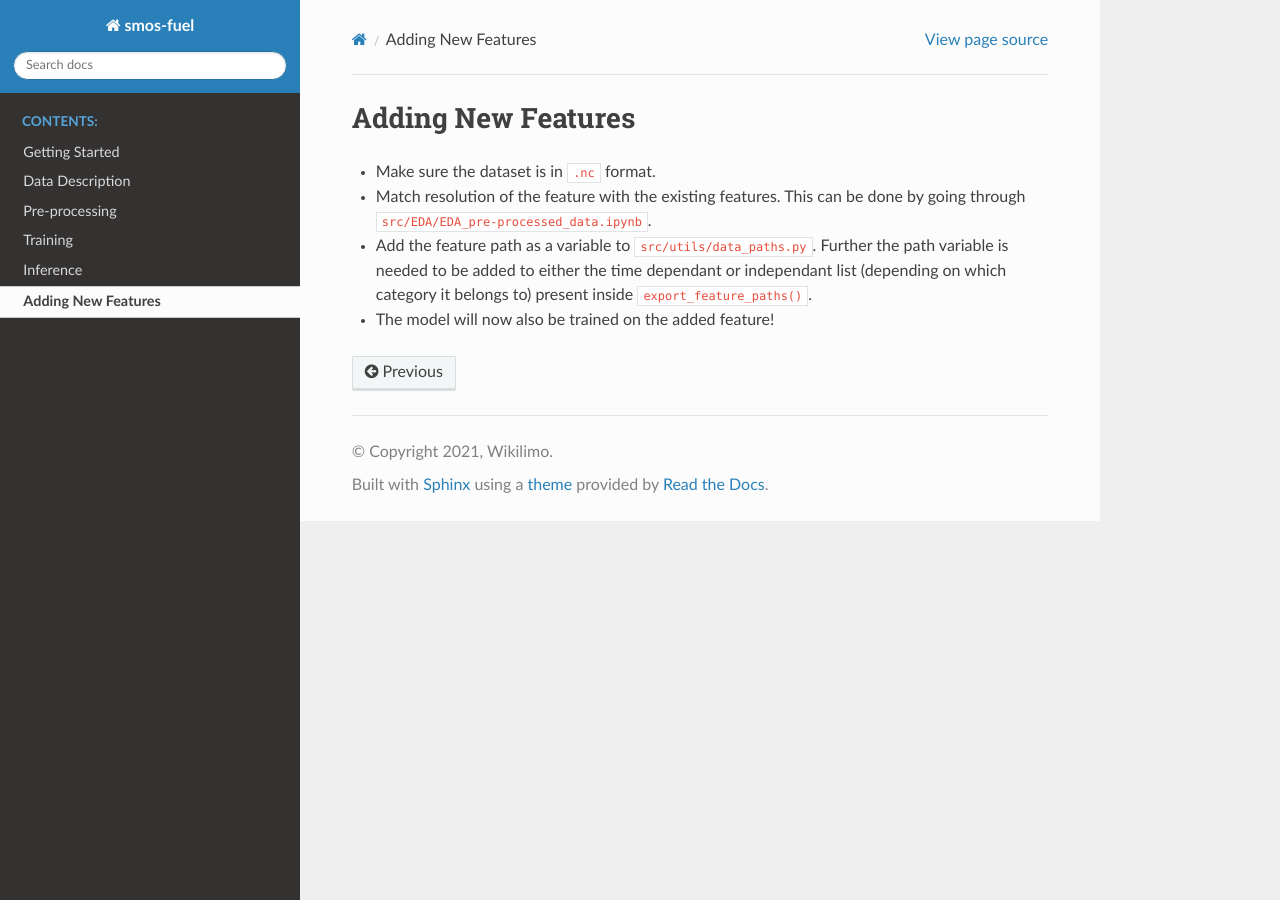
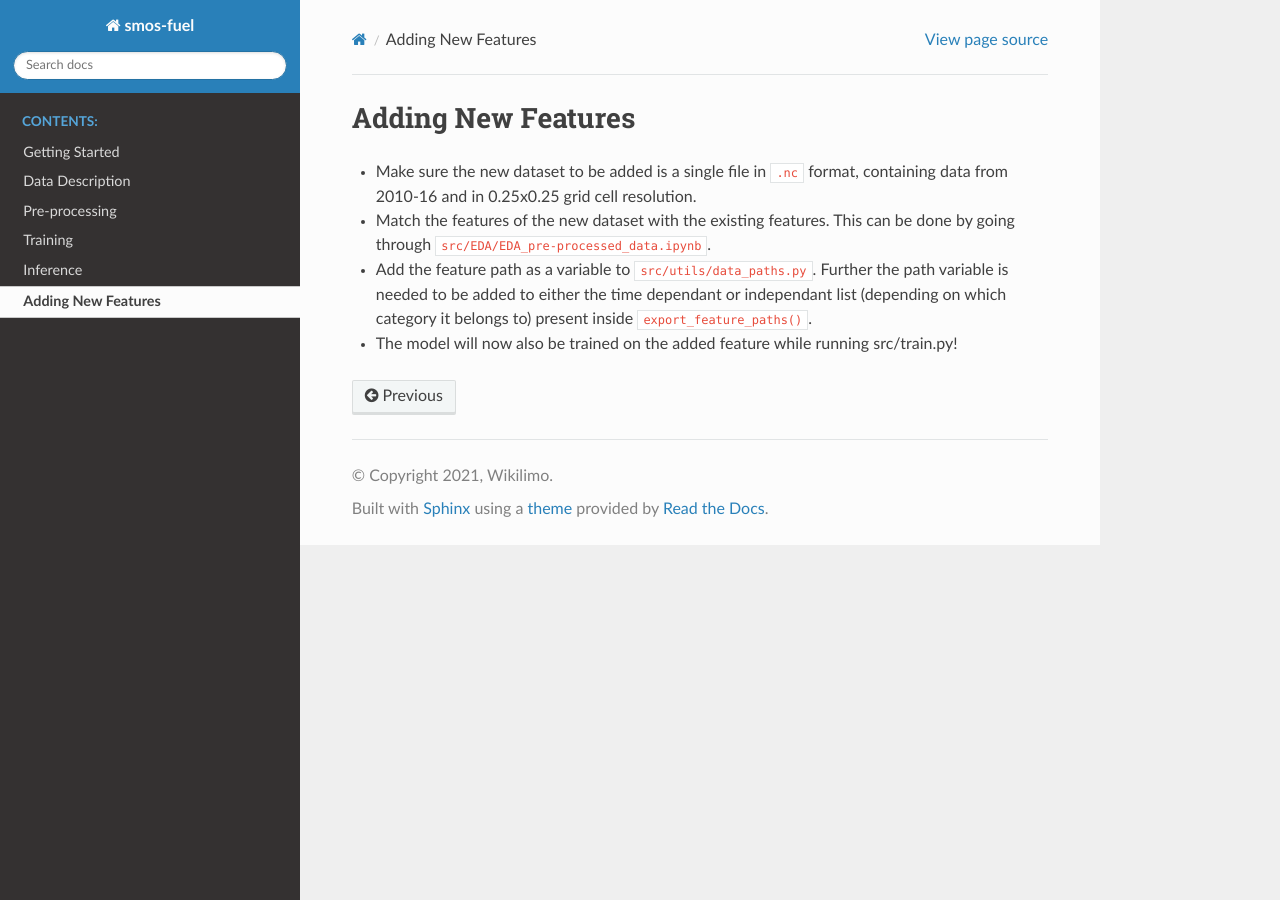
Before and after one commit to ecmwf-projects/ai-vegetation-fuel, a Sphinx documentation site: the page built from docs/extend.rst, in a window 1280 px wide. Built offline with Sphinx 7.4.7 and the Read the Docs theme 2.0.0, drawn with Linux system fonts in a browser that asks for light colours.

Commit message:
minor typos

```diff
--- a/docs/extend.rst
+++ b/docs/extend.rst
@@ -1,14 +1,10 @@
 Adding New Features
 ====================
 
--  Make sure the dataset is in ``.nc`` format.
--  Match resolution of the feature with the existing features. This can
-   be done by going through ``src/EDA/EDA_pre-processed_data.ipynb``.
+-  Make sure the new dataset to be added is a single file in ``.nc`` format, containing data from 2010-16 and in 0.25x0.25 grid cell resolution.
+-  Match the features of the new dataset with the existing features. This can be done by going through ``src/EDA/EDA_pre-processed_data.ipynb``.
 -  Add the feature path as a variable to ``src/utils/data_paths.py``.
    Further the path variable is needed to be added to either the time
    dependant or independant list (depending on which category it belongs
    to) present inside ``export_feature_paths()``.
--  The model will now also be trained on the added feature!
-
-.. |Code style: black| image:: https://img.shields.io/badge/code%20style-black-000000.svg
-   :target: https://github.com/psf/black
+-  The model will now also be trained on the added feature while running src/train.py!
--- a/docs/preprocessing.rst
+++ b/docs/preprocessing.rst
@@ -9,7 +9,7 @@ Entry point for pre-processing
 
    -  ``src/utils/data_paths.py`` - defines the files paths for the
       features used in training and also the paths of the
-      ``fuel_load.nc`` and ``combined_dataset.nc`` which will be
+      ``fuel_load.nc`` which will be
       created.
 
 -  Output:
--- a/docs/testing.rst
+++ b/docs/testing.rst
@@ -7,6 +7,6 @@ Entry-point for inference is ``src/test.py``
 
     Args description:
           * `--model_name`:  Name of the model to be trained ("CatBoost" or "LightGBM").
-          * `--model_path`:  Path to the pre-trained model.
+          * `--model_path`:  Path to the pre-trained `.joblib` model.
           * `--data_path`:  Valid data directory where all the test .csv files are stored.
           * `--results_path`:  Directory where the result inference .csv files and .png visualizations are going to be stored.
```
